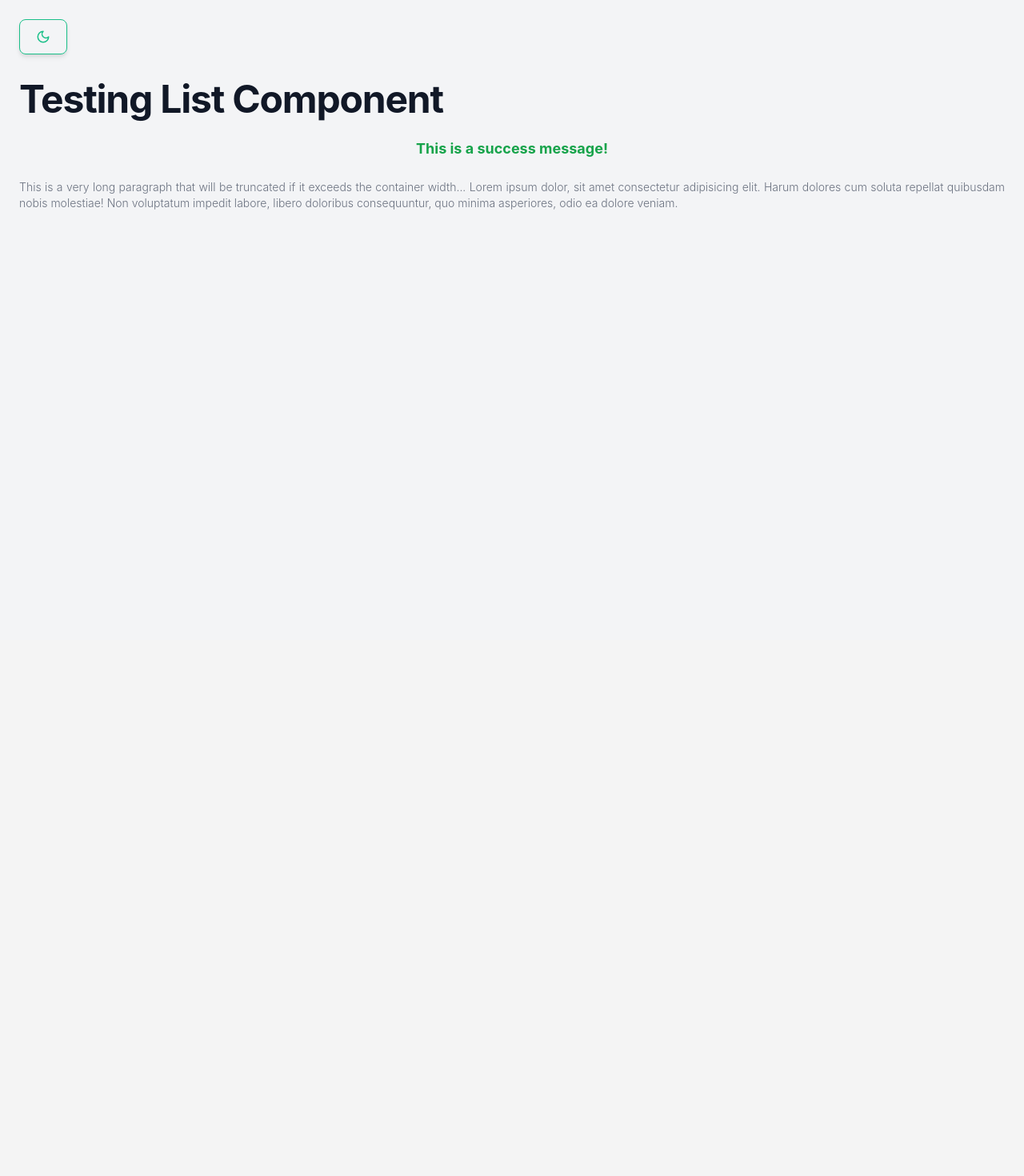
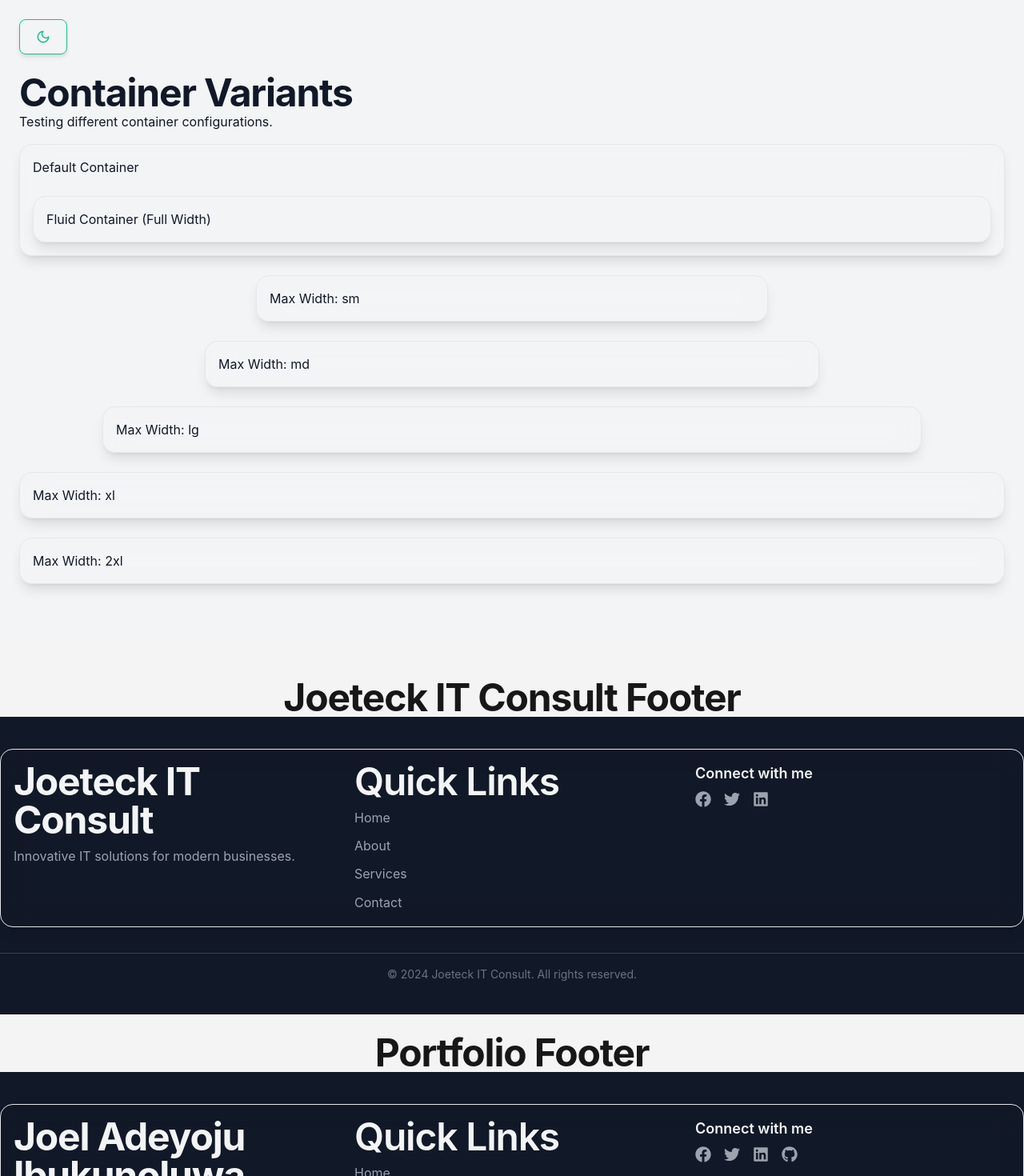
Before and after one commit to Joeteck/my_portfolio_24, a Next.js app: page /joeteck in a window 1280 px wide. Shown: the top 1470 px of the page at 80% size. Before the commit the page ends 800 px from the top, so only its background shows below. Built offline with nearby package versions, Linux system fonts and the light colour scheme.

Commit message:
Footer Component Basic

```diff
--- a/src/app/joeteck/page.tsx
+++ b/src/app/joeteck/page.tsx
@@ -2,8 +2,10 @@
 
 import dynamic from "next/dynamic";
 import { useState, useEffect } from "react";
-import { Heading } from "@/components/globals/typography/Headings"; // Adjust the import path as needed
+import { Heading } from "@/components/globals/typography/Headings";
 import { Paragraph } from "@/components/globals/typography/Paragraphs";
+import { Container } from "@/components/globals/layout/Container";
+import { Footer } from "@/components/globals/layout/Footer";
 
 const ThemeSwitch = dynamic(() => import("@/components/globals/ui/ThemeSwitch"), { ssr: false });
 
@@ -27,23 +29,52 @@ const TestingPage = () => {
     }, [theme]);
 
     return (
-        <div className="min-h-screen p-6 pb-32 bg-gray-100 dark:bg-gray-900 text-gray-900 dark:text-gray-100">
-            <ThemeSwitch setTheme={setTheme} theme={theme} />
+        <>
+            <div className="min-h-screen flex flex-col justify-between p-6 bg-gray-100 dark:bg-gray-900 text-gray-900 dark:text-gray-100">
+                <div>
+                    <ThemeSwitch setTheme={setTheme} theme={theme} />
 
-            <div className="mt-8 space-y-6">
-                <Heading variant="title">Testing List Component</Heading>
+                    <Heading className="mt-6">Container Variants</Heading>
+                    <Paragraph className="mb-4">Testing different container configurations.</Paragraph>
 
-                <Paragraph size="lg" weight="bold" tone="success" align="center">
-                    This is a success message!
-                </Paragraph>
+                    <Container>
+                        <Paragraph>Default Container</Paragraph>
+                        <Container fluid className="mt-6">
+                            <Paragraph>Fluid Container (Full Width)</Paragraph>
+                        </Container>
+                    </Container>
 
-                <Paragraph size="sm" weight="light" tone="muted" align="justify" >
-                    This is a very long paragraph that will be truncated if it exceeds the container width...
-                    Lorem ipsum dolor, sit amet consectetur adipisicing elit. Harum dolores cum soluta repellat quibusdam nobis molestiae! Non voluptatum impedit labore, libero doloribus consequuntur, quo minima asperiores, odio ea dolore veniam.
-                </Paragraph>
+                    <Container maxWidth="sm" className="mt-6">
+                        <Paragraph>Max Width: sm</Paragraph>
+                    </Container>
 
+                    <Container maxWidth="md" className="mt-6">
+                        <Paragraph>Max Width: md</Paragraph>
+                    </Container>
+
+                    <Container maxWidth="lg" className="mt-6">
+                        <Paragraph>Max Width: lg</Paragraph>
+                    </Container>
+
+                    <Container maxWidth="xl" className="mt-6">
+                        <Paragraph>Max Width: xl</Paragraph>
+                    </Container>
+
+                    <Container maxWidth="2xl" className="mt-6">
+                        <Paragraph>Max Width: 2xl</Paragraph>
+                    </Container>
+                </div>
+
+                {/* FOOTERS */}
             </div>
-        </div>
+            <div className="mt-12">
+                <Heading className="mt-6 text-center">Joeteck IT Consult Footer</Heading>
+                <Footer type="company" />
+
+                <Heading className="mt-6 text-center">Portfolio Footer</Heading>
+                <Footer type="portfolio" />
+            </div>
+        </>
     );
 };
 
--- a/src/components/globals/layout/Container.tsx
+++ b/src/components/globals/layout/Container.tsx
@@ -0,0 +1,48 @@
+import React from "react";
+import { cn } from "@/utils/cn";
+
+interface ContainerProps extends React.HTMLAttributes<HTMLDivElement> {
+    fluid?: boolean; // If true, container takes full width
+    padding?: "none" | "sm" | "md" | "lg";
+    maxWidth?: "sm" | "md" | "lg" | "xl" | "2xl" | "full";
+}
+
+const paddingStyles = {
+    none: "p-0",
+    sm: "p-2",
+    md: "p-4",
+    lg: "p-6",
+};
+
+const maxWidthStyles = {
+    sm: "max-w-screen-sm",
+    md: "max-w-screen-md",
+    lg: "max-w-screen-lg",
+    xl: "max-w-screen-xl",
+    "2xl": "max-w-screen-2xl",
+    full: "w-full",
+};
+
+export function Container({
+    fluid = false,
+    padding = "md",
+    maxWidth = "xl",
+    className,
+    children,
+    ...props
+}: ContainerProps) {
+    return (
+        <div
+            className={cn(
+                "relative mx-auto w-full rounded-2xl shadow-lg transition-all duration-300",
+                "bg-white/80 dark:bg-gray-900/80 backdrop-blur-lg border border-gray-200 dark:border-gray-800",
+                !fluid && maxWidthStyles[maxWidth],
+                paddingStyles[padding],
+                className
+            )}
+            {...props}
+        >
+            {children}
+        </div>
+    );
+}
--- a/src/components/globals/layout/Footer.tsx
+++ b/src/components/globals/layout/Footer.tsx
@@ -0,0 +1,54 @@
+import React from "react";
+import { Container } from "@/components/globals/layout/Container";
+import { cn } from "@/utils/cn";
+import Link from "next/link";
+import { FaFacebook, FaTwitter, FaLinkedin, FaGithub } from "react-icons/fa";
+import { Heading } from "../typography/Headings";
+
+interface FooterProps {
+    type: "portfolio" | "company";
+}
+
+export function Footer({ type }: FooterProps) {
+    return (
+        <footer className={cn("py-10 bg-gray-900 text-gray-100")}>
+            <Container className="grid grid-cols-1 md:grid-cols-3 gap-8">
+                {/* Logo & Description */}
+                <div>
+                    <Heading className="text-2xl font-bold">{type === "company" ? "Joeteck IT Consult" : "Joel Adeyoju Ibukunoluwa"}</Heading>
+                    <p className="mt-2 text-gray-400">
+                        {type === "company"
+                            ? "Innovative IT solutions for modern businesses."
+                            : "Passionate developer crafting seamless digital experiences."}
+                    </p>
+                </div>
+
+                {/* Links */}
+                <div className="flex flex-col space-y-2">
+                    <Heading className="text-lg font-semibold">Quick Links</Heading>
+                    <Link href="/" className="text-gray-400 hover:text-white">Home</Link>
+                    <Link href="/about" className="text-gray-400 hover:text-white">About</Link>
+                    <Link href="/services" className="text-gray-400 hover:text-white">{type === "company" ? "Services" : "Projects"}</Link>
+                    <Link href="/contact" className="text-gray-400 hover:text-white">Contact</Link>
+                </div>
+
+                {/* Social Links */}
+                <div>
+                    <h3 className="text-lg font-semibold">Connect with me</h3>
+                    <div className="flex space-x-4 mt-2">
+                        <a href="#" className="text-gray-400 hover:text-white"><FaFacebook size={20} /></a>
+                        <a href="#" className="text-gray-400 hover:text-white"><FaTwitter size={20} /></a>
+                        <a href="#" className="text-gray-400 hover:text-white"><FaLinkedin size={20} /></a>
+                        {type === "portfolio" && (
+                            <a href="#" className="text-gray-400 hover:text-white"><FaGithub size={20} /></a>
+                        )}
+                    </div>
+                </div>
+            </Container>
+
+            <div className="mt-8 border-t border-gray-700 text-center pt-4 text-gray-500 text-sm">
+                © {new Date().getFullYear()} {type === "company" ? "Joeteck IT Consult" : "Joel Adeyoju Ibukunoluwa"}. All rights reserved.
+            </div>
+        </footer>
+    );
+}
```
